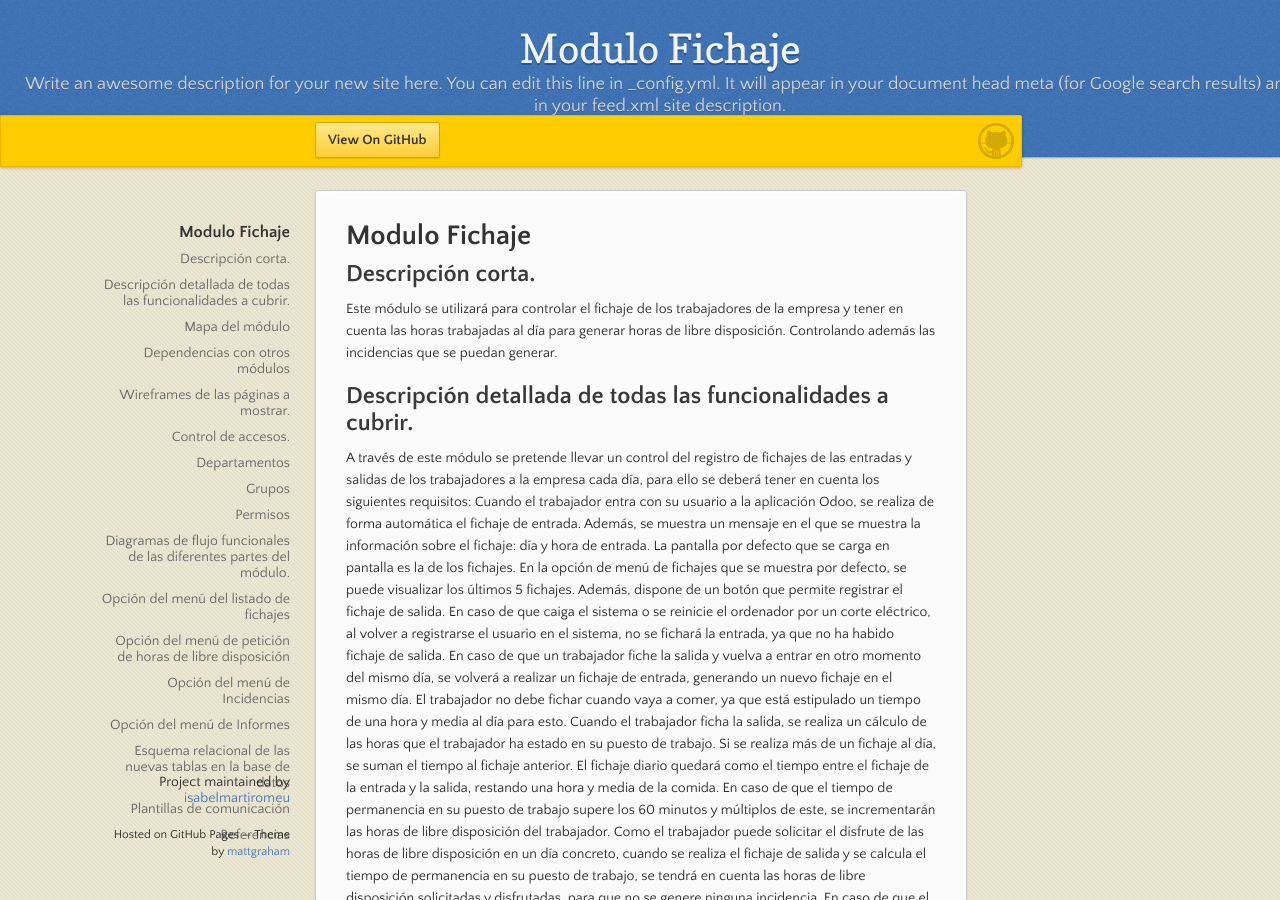
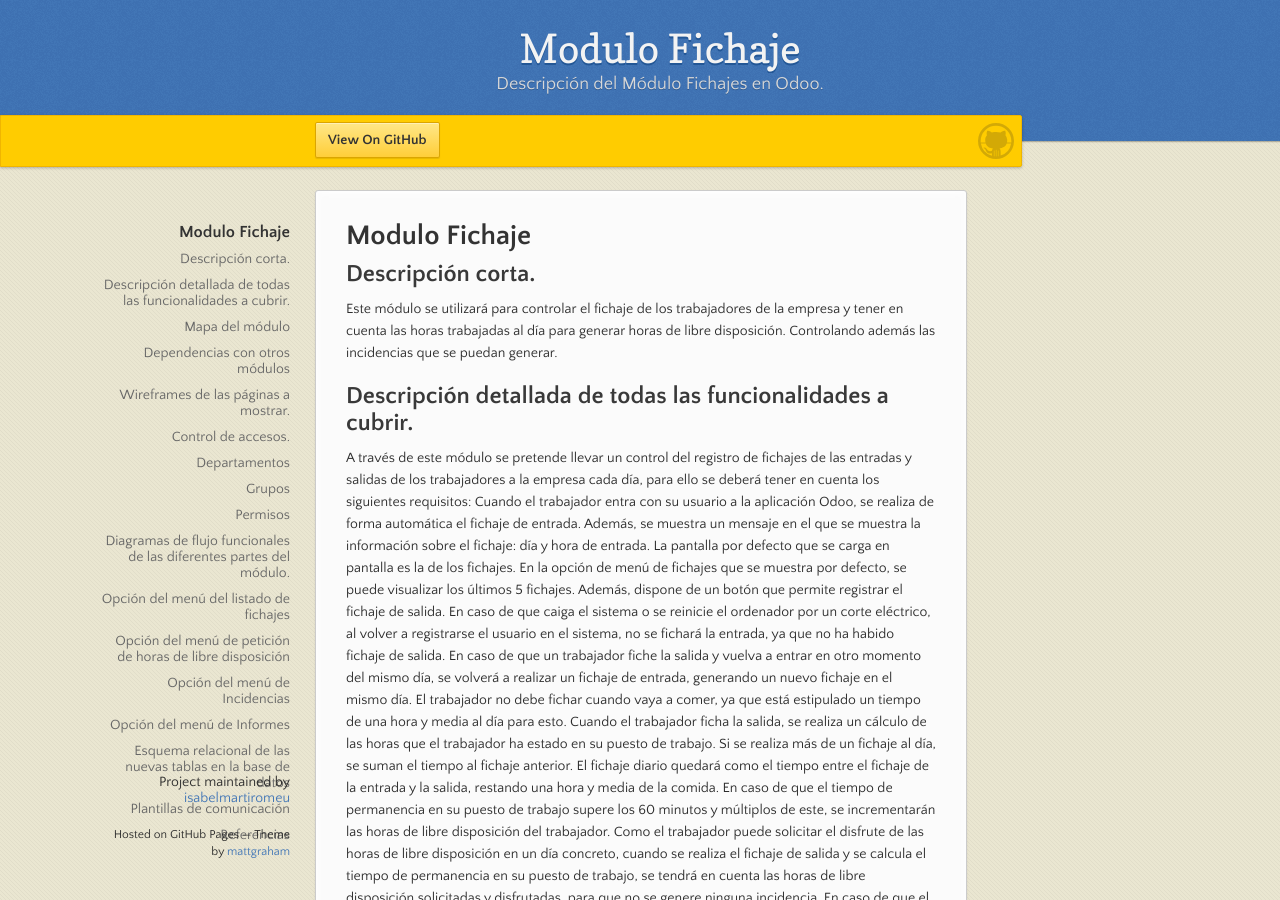
Before and after one commit to isabelmartiromeu/fichaje, a Jekyll site: the page built from docs/index.md, in a window 1280 px wide and 900 px high. Built offline with Jekyll 4.4.1, drawn with Linux system fonts in a browser that asks for light colours; our own code applies the rules of GitHub Pages for plain Markdown files.

Commit message:
modificamos _config.yml con la url

```diff
--- a/docs/_config.yml
+++ b/docs/_config.yml
@@ -18,14 +18,11 @@
 # You can create any custom variable you would like, and they will be accessible
 # in the templates via {{ site.myvariable }}.
 
-title: Your awesome title
-email: your-email@example.com
-description: >- # this means to ignore newlines until "baseurl:"
-  Write an awesome description for your new site here. You can edit this
-  line in _config.yml. It will appear in your document head meta (for
-  Google search results) and in your feed.xml site description.
+title: Módulo Fichajes
+email: lasillera74@gmail.com
+description: Descripción del Módulo Fichajes en Odoo.
 baseurl: "" # the subpath of your site, e.g. /blog
-url: "isabelmartiromeu.github.io/fichaje/docs" # the base hostname & protocol for your site, e.g. http://example.com
+url: "isabelmartiromeu.github.io/fichajes" # the base hostname & protocol for your site, e.g. http://example.com
 twitter_username: jekyllrb
 github_username:  jekyll
 
```
